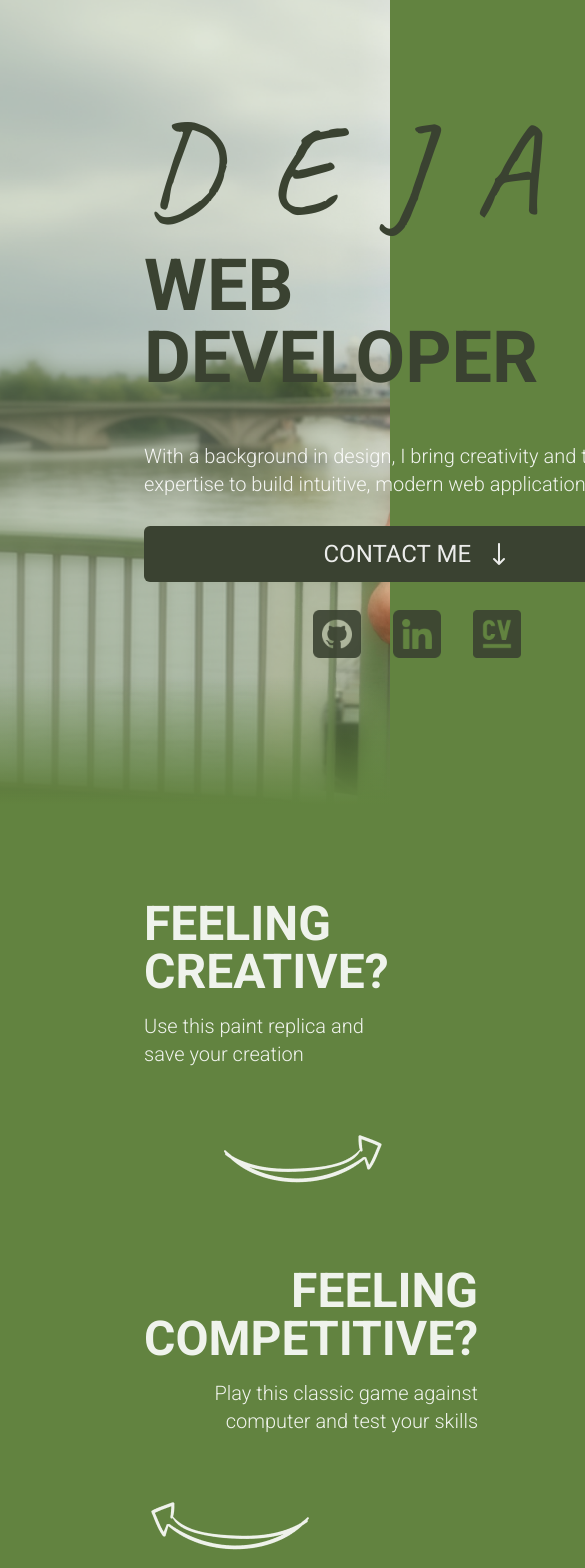
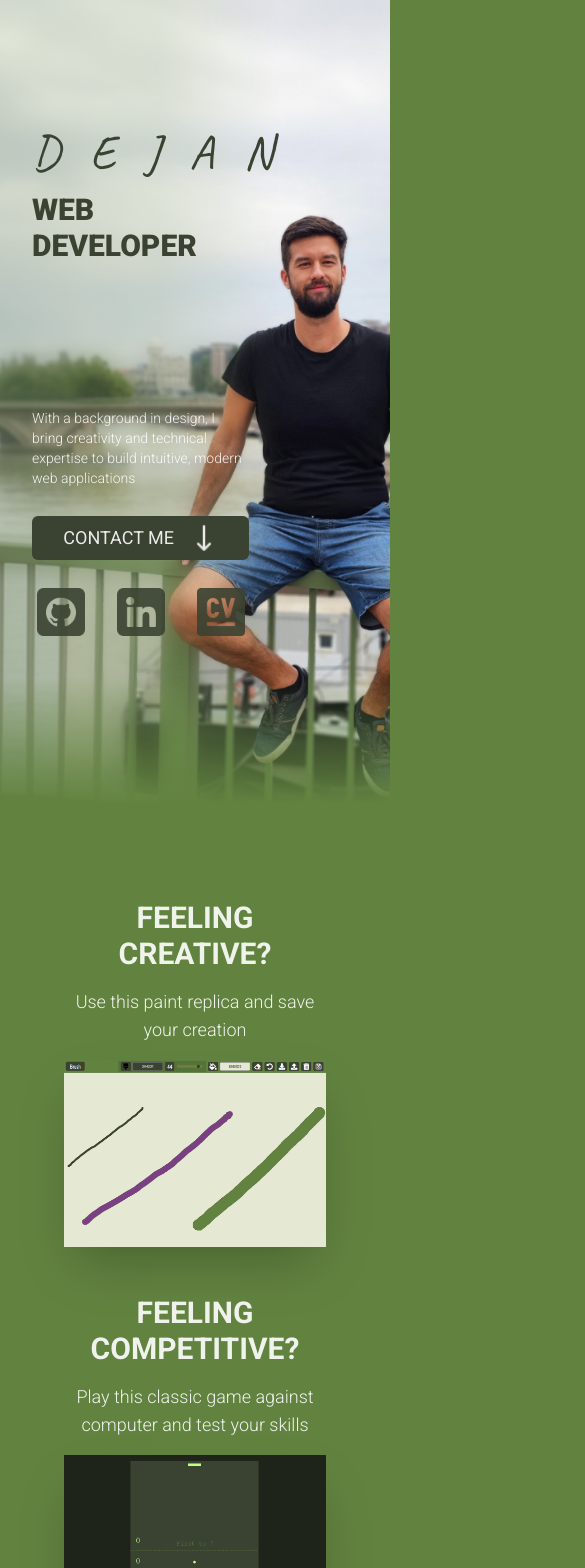
Before and after one commit to DekiDejan/portfolio, a React (Vite) app: page / in a window 390 px wide. Shown: the part 40-1608 px from the top of the page, 585 px wide, since content can reach past the window. Built offline with nearby package versions, Linux system fonts and the light colour scheme.

Commit message:
make tablet friendly

```diff
--- a/src/components/About.tsx
+++ b/src/components/About.tsx
@@ -3,16 +3,13 @@ import Contact from "./Contact";
 
 const About: React.FC = () => {
   return (
-    <div className="pt-12 pb-24 mx-36">
-      <h3
-        className="text-5xl text-white opacity-90 font-bold text-center"
-        id="about"
-      >
+    <div className="pt-12 pb-24 mx-16 md:mx-24 xl:mx-36">
+      <h3 className="text-3xl lg:text-4xl xl:text-5xl text-white opacity-90 font-bold text-center">
         ABOUT ME
       </h3>
-      <div className="flex gap-8 mt-12">
+      <div className="flex flex-col md:flex-row gap-8 mt-12">
         <div className="basis-1/2">
-          <p className="text-white opacity-90 text-xl italic font-light text-justify">
+          <p className="text-white opacity-90 text-lg lg:text-xl italic font-light text-justify">
             &nbsp;I'm Dejan, a front-end web developer who loves creating
             websites that are both visually appealing and easy to use. My
             experience working with React, Next.js, TypeScript, and TailwindCSS
--- a/src/components/Contact.tsx
+++ b/src/components/Contact.tsx
@@ -3,7 +3,7 @@ import emailjs from "@emailjs/browser";
 
 const Contact: React.FC = () => {
   const [message, setMessage] = useState<JSX.Element>(
-    <p className="text-white text-xl font-bold uppercase">
+    <p className="text-white text-lg lg:text-xl font-bold uppercase">
       Feel free to contact me and I will get back to you as soon as I can
     </p>
   );
@@ -35,7 +35,7 @@ const Contact: React.FC = () => {
             () => {
               console.log("SUCCESS!");
               setMessage(
-                <p className="text-[#C1FF82] text-xl font-bold uppercase">
+                <p className="text-[#C1FF82] text-lg lg:text-xl font-bold uppercase">
                   Your message was successfully sent!
                 </p>
               );
@@ -45,7 +45,7 @@ const Contact: React.FC = () => {
             (error) => {
               console.log("FAILED...", error.text);
               setMessage(
-                <p className="text-red-700 text-xl font-bold uppercase">
+                <p className="text-red-700 text-lg lg:text-xl font-bold uppercase">
                   There was a problem and your message was not sent!
                 </p>
               );
@@ -53,7 +53,7 @@ const Contact: React.FC = () => {
           );
       } else {
         setMessage(
-          <p className="text-red-700 text-xl font-bold uppercase">
+          <p className="text-red-700 text-lg lg:text-xl font-bold uppercase">
             Please enter a message.
           </p>
         );
@@ -62,7 +62,7 @@ const Contact: React.FC = () => {
       }
     } else {
       setMessage(
-        <p className="text-red-700 text-xl font-bold uppercase">
+        <p className="text-red-700 text-lg lg:text-xl font-bold uppercase">
           Please enter a valid e-mail.
         </p>
       );
@@ -72,7 +72,7 @@ const Contact: React.FC = () => {
   };
 
   return (
-    <div className="basis-1/2 flex flex-col">
+    <div className="basis-1/2 flex flex-col" id="contact">
       {message}
       <form
         ref={formElement}
@@ -84,19 +84,19 @@ const Contact: React.FC = () => {
           type="email"
           name="email"
           placeholder="Your e-mail"
-          className="p-4 placeholder-black placeholder-opacity-30 text-xl rounded-sm"
+          className="p-4 placeholder-black placeholder-opacity-30 text-lg lg:text-xl rounded-sm"
         />
         <textarea
           ref={messageTextareaElement}
           name="message"
           placeholder="Your message"
-          className="p-4 grow placeholder-black placeholder-opacity-30 text-xl rounded-sm resize-none"
+          className="p-4 grow min-h-40 max-h-80 placeholder-black placeholder-opacity-30 text-lg lg:text-xl rounded-sm resize-none"
         />
         <input
           disabled={isDisabled}
           type="submit"
           value="SEND MESSAGE"
-          className={`py-4 bg-white text-[#628340] cursor-pointer text-xl rounded-sm ${
+          className={`py-4 bg-white text-[#628340] cursor-pointer text-lg lg:text-xl rounded-sm ${
             isDisabled && "opacity-30 cursor-auto"
           }`}
         />
--- a/src/components/Features.tsx
+++ b/src/components/Features.tsx
@@ -6,23 +6,27 @@ import leftArrow from "../assets/feature left arrow.png";
 
 const Features: React.FC = () => {
   return (
-    <div className="my-24 mx-36">
+    <div className="my-24 mx-16 md:mx-24 xl:mx-36">
       <a
         target="_blank"
         rel="noopener noreferrer"
         href="https://dekidejan.github.io/paint-replica/"
       >
-        <div className="flex justify-between items-center mb-8 hover:scale-105 duration-300">
+        <div className="flex flex-col md:flex-row justify-between items-center gap-4 text-center md:text-left mb-12 xl:mb-8 hover:scale-105 duration-300">
           <div>
-            <h3 className="text-5xl text-white opacity-90 font-bold mb-4">
+            <h3 className="text-3xl xl:text-4xl text-white opacity-90 font-bold mb-4">
               FEELING CREATIVE?
             </h3>
-            <p className="text-xl font-light text-white opacity-90">
+            <p className="text-lg lg:text-xl font-light text-white opacity-90">
               Use this paint replica and save your creation
             </p>
-            <img src={rightArrow} alt="Right arrow" className="ml-auto" />
+            <img
+              src={rightArrow}
+              alt="Right arrow"
+              className="ml-auto xl:mt-8 hidden md:block"
+            />
           </div>
-          <div className="shadow-2xl">
+          <div className="shadow-2xl md:max-w-[50%]">
             <img src={paintScreenshot} alt="Paint Screenshot" width={500} />
           </div>
         </div>
@@ -32,18 +36,22 @@ const Features: React.FC = () => {
         rel="noopener noreferrer"
         href="https://dekidejan.github.io/pong-replica/"
       >
-        <div className="flex justify-between items-center text-right cursor-pointer hover:scale-105 duration-300">
-          <div className="shadow-2xl">
+        <div className="flex flex-col md:flex-row  justify-between items-center text-center md:text-right cursor-pointer gap-4 hover:scale-105 duration-300">
+          <div className="shadow-2xl md:max-w-[50%] order-1 md:order-none">
             <img src={pongScreenshot} alt="Pong Screenshot" width={500} />
           </div>
           <div>
-            <h3 className="text-5xl text-white opacity-90 font-bold mb-4">
+            <h3 className="text-3xl xl:text-4xl text-white opacity-90 font-bold mb-4">
               FEELING COMPETITIVE?
             </h3>
-            <p className="text-xl font-light text-white opacity-90">
+            <p className="text-lg lg:text-xl font-light text-white opacity-90">
               Play this classic game against computer and test your skills
             </p>
-            <img src={leftArrow} alt="Left arrow" />
+            <img
+              src={leftArrow}
+              alt="Left arrow"
+              className="xl:mt-8 hidden md:block"
+            />
           </div>
         </div>
       </a>
--- a/src/components/Hero.tsx
+++ b/src/components/Hero.tsx
@@ -9,29 +9,31 @@ import cvFile from "../assets/CV - Dejan Mironski Panchevski.pdf";
 const Hero: React.FC = () => {
   return (
     <div
-      className="h-screen w-full bg-cover bg-center animate-fastOpacity"
+      className="h-screen w-full bg-cover bg-[75%] md:bg-[65%] lg:bg-center animate-fastOpacity"
       style={{ backgroundImage: `url(${desktopBg})` }}
     >
-      <div className="flex h-full mx-36">
-        <div className="basis-1/2 flex flex-col items-center justify-center h-full text-[#3A4231]">
+      <div className="flex h-full mx-8 sm:mx-16 md:mx-24 xl:mx-36">
+        <div className="basis-2/3 lg:basis-1/2 min-w-[50%] flex flex-col justify-center h-full text-[#3A4231]">
           <div className="animate-slideFromLeft">
-            <h1 className="text-9xl font-['Caveat'] tracking-[50px] -mr-6">
+            <h1 className="text-5xl sm:text-6xl md:text-7xl xl:text-8xl 2xl:text-9xl font-['Caveat'] tracking-[30px] md:tracking-[40px] xl:tracking-[50px] -mr-6">
               DEJAN
             </h1>
-            <h2 className="text-7xl font-bold mt-4 mb-12">WEB DEVELOPER</h2>
+            <h2 className="text-3xl sm:text-4xl md:text-5xl xl:text-6xl 2xl:text-7xl font-extrabold sm:font-bold mt-4 mb-36 sm:mb-24 md:mb-12">
+              WEB DEVELOPER
+            </h2>
           </div>
-          <p className="text-xl text-white font-light opacity-90 animate-slideFromBottom">
+          <p className="text-sm sm:text-base xl:text-lg 2xl:text-xl text-white font-light opacity-90 animate-slideFromBottom">
             With a background in design, I bring creativity and technical
             expertise to build intuitive, modern web applications
           </p>
           <a
-            href="#about"
-            className="text-white text-2xl bg-[#3A4231] w-full text-center my-7 py-3 flex justify-center hover:opacity-90 duration-150 animate-slideFromBottom rounded-md"
+            href="#contact"
+            className="text-white text-lg md:text-xl xl:text-2xl bg-[#3A4231] w-full text-center my-7 py-2 md:py-3 flex justify-center hover:opacity-90 duration-150 animate-slideFromBottom rounded-md z-10"
           >
             <span className="opacity-90 mr-4">CONTACT ME</span>
             <img src={arrowDown} alt="Arrow down icon" className="inline" />
           </a>
-          <div className="flex gap-8">
+          <div className="flex gap-8 mx-auto z-10">
             <div className="opacity-0 animate-popUp1">
               <a
                 target="_blank"
--- a/src/components/Projects.tsx
+++ b/src/components/Projects.tsx
@@ -24,10 +24,10 @@ const Projects: React.FC = () => {
     <>
       <div className="bg-white w-full">
         <div className="w-full h-20 bg-gradient-to-t from-transparent to-[#628340]"></div>
-        <h3 className="text-center text-5xl text-[#628340] font-bold py-12">
+        <h3 className="text-center text-3xl lg:text-4xl xl:text-5xl text-[#628340] font-bold py-12">
           MY PROJECTS
         </h3>
-        <div className="mx-auto w-2/3">
+        <div className="mx-auto w-3/4 lg:w-2/3">
           <Swiper
             effect={"cube"}
             loop={true}
@@ -68,10 +68,10 @@ const Projects: React.FC = () => {
             </SwiperSlide>
           </Swiper>
         </div>
-        <h3 className="text-center text-5xl text-[#628340] font-bold pt-12 pb-12">
+        <h3 className="text-center text-3xl lg:text-4xl xl:text-5xl text-[#628340] font-bold pt-12 pb-12">
           SKILLS
         </h3>
-        <div className="mx-auto w-2/3 flex justify-center gap-4 pb-24">
+        <div className="mx-auto w-2/3 flex flex-wrap justify-center gap-4 pb-24">
           <img
             src={figmaIcon}
             alt="Figma icon"
--- a/src/index.css
+++ b/src/index.css
@@ -20,3 +20,23 @@ body {
 .swiper-cube .swiper-cube-shadow:before {
   background: #628340;
 }
+
+@media screen and (max-width: 1024px) {
+  .swiper-button-prev {
+    margin-left: -75px;
+  }
+
+  .swiper-button-next {
+    margin-right: -75px;
+  }
+}
+
+@media screen and (max-width: 640px) {
+  .swiper-button-prev {
+    display: none;
+  }
+
+  .swiper-button-next {
+    display: none;
+  }
+}
```
Also changed, not shown: src/assets/feature left arrow.png, src/assets/feature right arrow.png.
